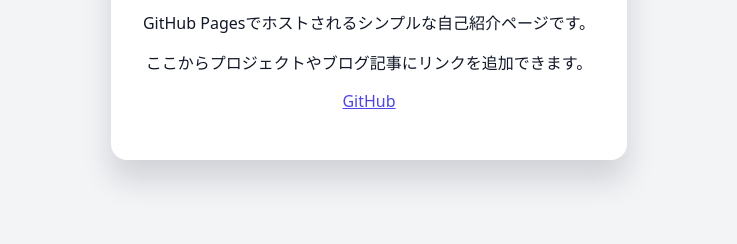
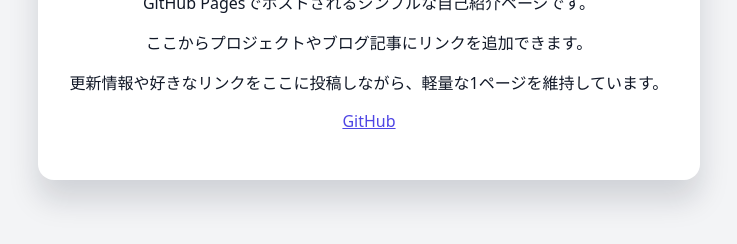
Before and after one commit to momoka115/my-first-site, a plain HTML site: page index.html in a window 1280 px wide. Shown: the part 374-618 px from the top of the page, without its empty margins (271-1008 px from the left). Drawn offline with Linux system fonts and the light colour scheme.

Commit message:
Add landing page

```diff
--- a/index.html
+++ b/index.html
@@ -32,6 +32,7 @@
     <h1>Welcome to My Site</h1>
     <p>GitHub Pagesでホストされるシンプルな自己紹介ページです。</p>
     <p>ここからプロジェクトやブログ記事にリンクを追加できます。</p>
+    <p>更新情報や好きなリンクをここに投稿しながら、軽量な1ページを維持しています。</p>
     <p>
       <a href="https://github.com/" target="_blank" rel="noopener">GitHub</a>
     </p>
```
